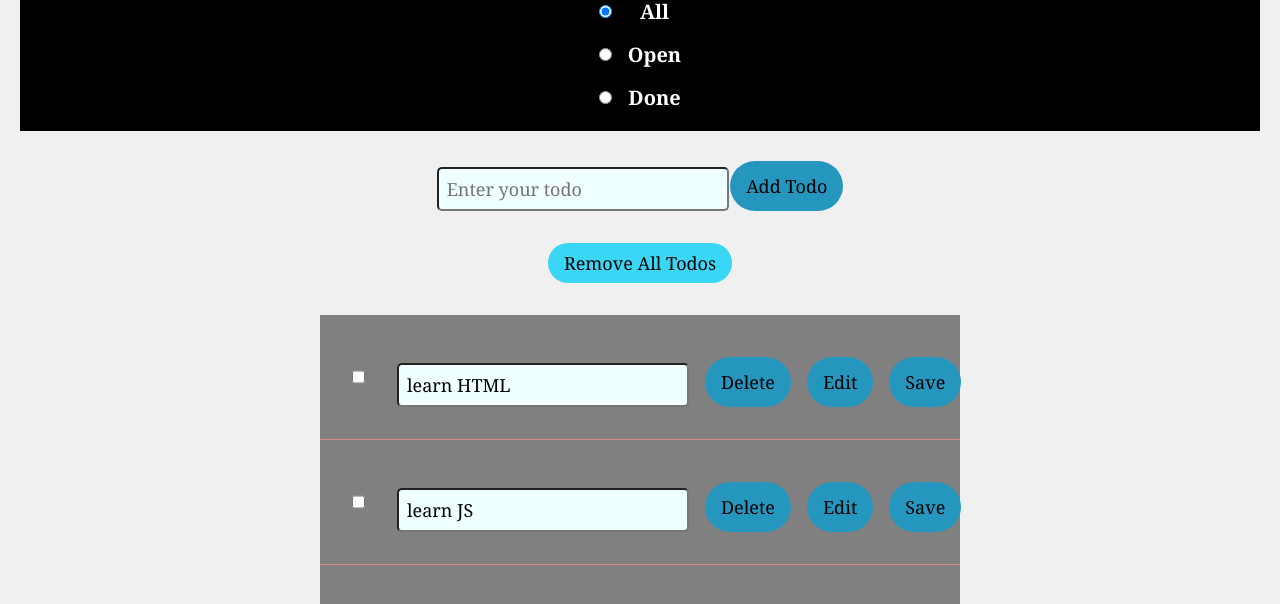
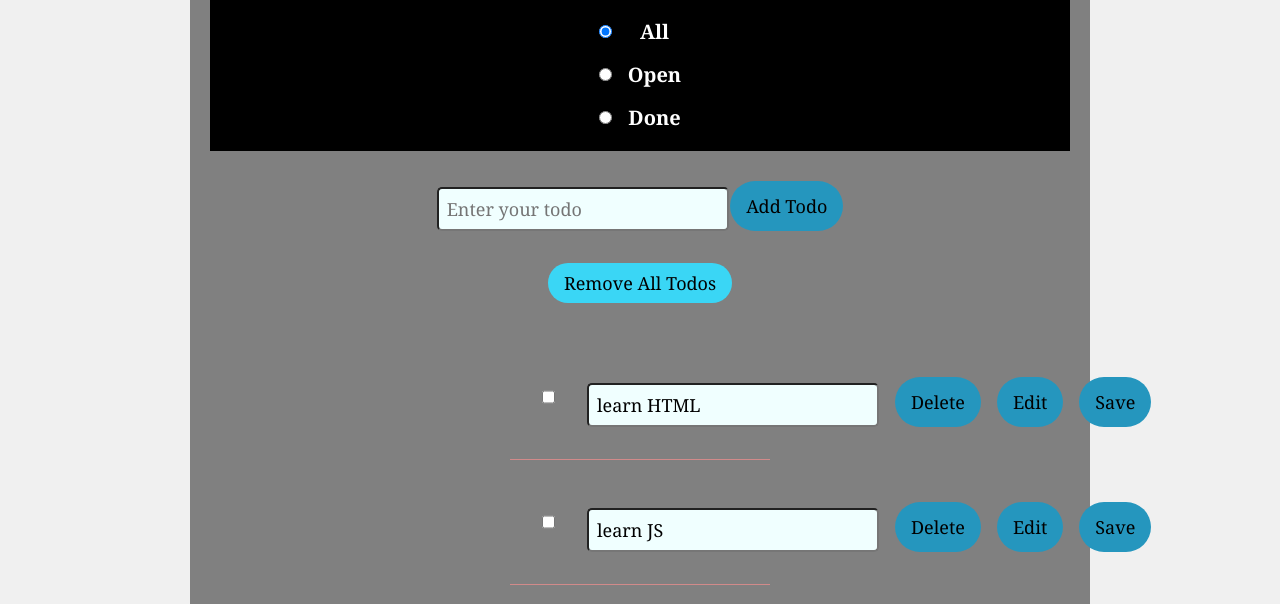
Before and after one commit to Mariana-x1/web-apps-foundation, a plain HTML site: page todoApp/index.html in a window 1280 px wide. Shown: the part 129-733 px from the top of the page. Drawn offline with Linux system fonts and the light colour scheme.

Commit message:
styling for section

```diff
--- a/todoApp/index.html
+++ b/todoApp/index.html
@@ -9,6 +9,7 @@
 </head>
 
 <body>
+    <section>
         <h1 class="todoList-title ">Todo List</h1>
         <div class="input-radiofelder">
             <input type="radio" id="all" name="filter" value="All" checked>
@@ -33,7 +34,7 @@
         <ul id="todo-list" class="container">
             <!-- Todos will be dynamically added here -->
         </ul>
-
+    </section>
     <script src="script.js"></script>
 </body>
 
--- a/todoApp/script.js
+++ b/todoApp/script.js
@@ -151,7 +151,7 @@ todoForm.addEventListener("submit", addTodo);
 
 // Function to add a new todo
 function addTodo(event) {
-  event.preventDefault();
+  //event.preventDefault();
   // Get the input field for the todo
   const todoInput = document.querySelector("#todo-input");
 
--- a/todoApp/style.css
+++ b/todoApp/style.css
@@ -9,9 +9,18 @@
 
 body {
   background-color: #f0f0f0;
+  display: flex;
+  justify-content: center;
 }
 
-.container {
+/* .container {
+  background-color: gray;
+  margin-top: 20px;
+  border: none;
+  display: block;
+} */
+section {
+  max-width: 900px;
   background-color: gray;
   margin-top: 20px;
   border: none;
```
Lines whose indentation alone changed are shown as unchanged.
